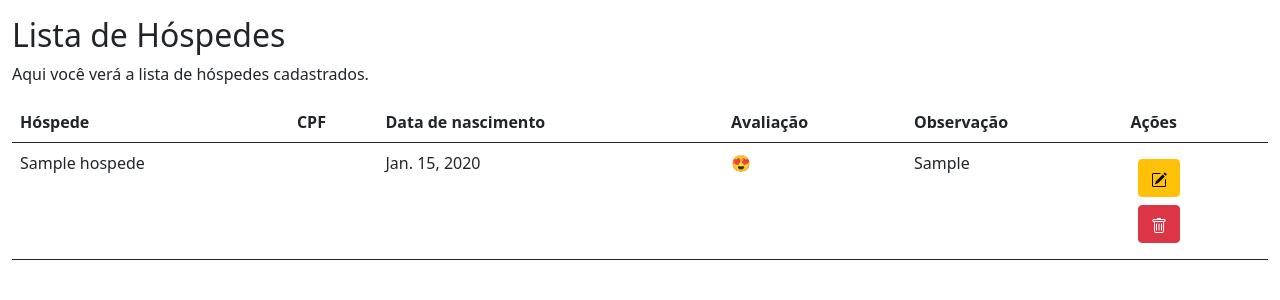
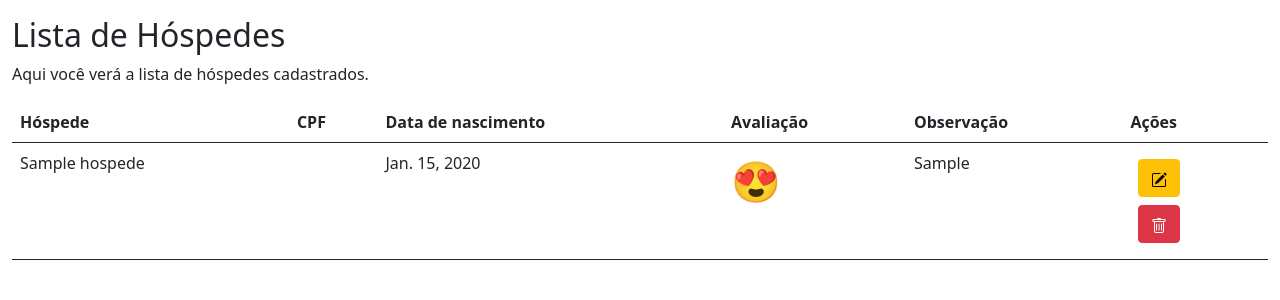
Before and after one commit to victoraugusto6/django-ubatuba-reservation, a Django app: page /hospede/ in a window 1280 px wide. Shown: the part 56-356 px from the top of the page. Run offline with Django 3.2, Linux system fonts and the light colour scheme; tables that the repository leaves empty hold one stand-in row (values such as "Sample post"); some libraries are stand-ins or nearby versions.

Commit message:
Applied adjust in score in hospede

```diff
--- a/ubatuba/base/static/css/style.css
+++ b/ubatuba/base/static/css/style.css
@@ -1,3 +1,7 @@
 div .responsive-table {
     overflow-x: auto;
 }
+
+.emoji_avaliacao {
+    font-size: 40px;
+}
--- a/ubatuba/hospede/templates/hospede/hospede.html
+++ b/ubatuba/hospede/templates/hospede/hospede.html
@@ -40,7 +40,7 @@
                                 <td>
                                     {{ hospede.data_nascimento }}
                                 </td>
-                                <td>
+                                <td class="emoji_avaliacao">
                                     {% if hospede.avaliacao == 0 %}
                                         😍
                                     {% elif hospede.avaliacao == 1 %}
```
